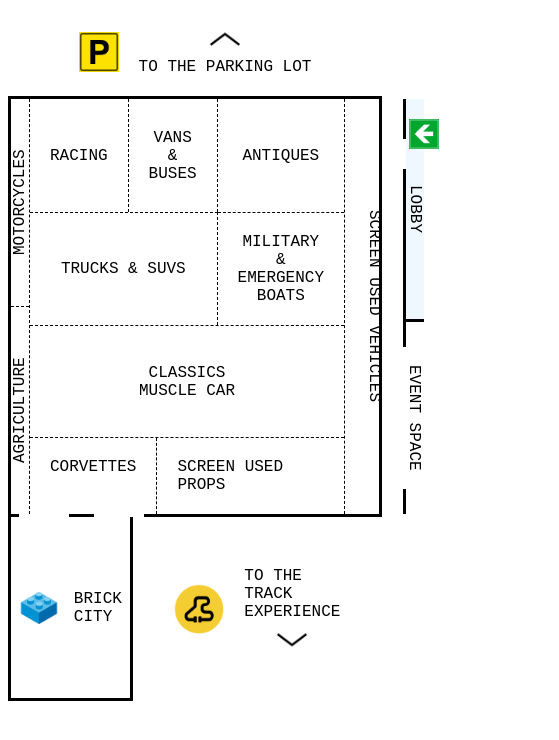
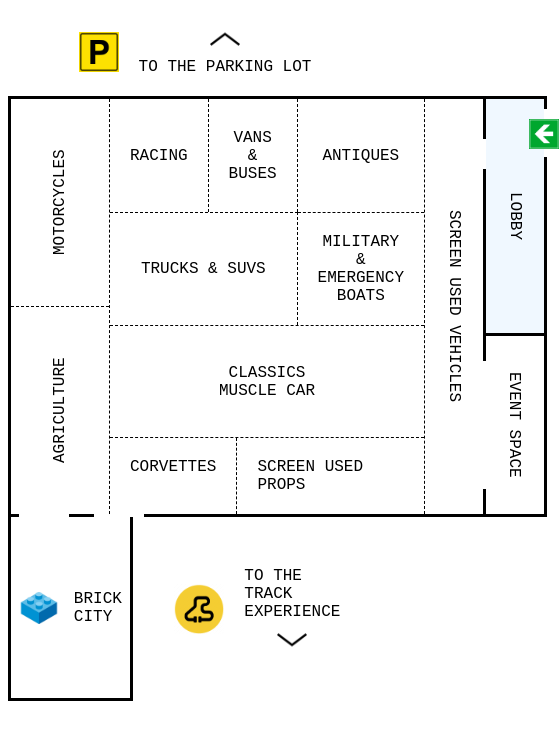
Before and after one commit to vzybailo/interactive-map-museum, a plain HTML site: page index.html in a window 390 px wide. Shown: the whole page, 559 px wide, since content can reach past the window. Drawn offline with Linux system fonts and the light colour scheme.

Commit message:
fix adaptive

```diff
--- a/index.html
+++ b/index.html
@@ -25,8 +25,7 @@
                 <div class="map__block">
                     <div class="map__main">
                         <div class="info-block map__main-block racing hover" data-info="Info about racing">
-                            <span>Racing</span>
-                            <img src="images/info.svg" class="info-marker">
+                            Racing
                         </div>
                         <div class="info-block map__main-block vans hover" data-info="Info about vans and buses">Vans & Buses</div>
                         <div class="info-block map__main-block antique hover" data-info="Info about antiques">Antiques</div>
@@ -37,9 +36,7 @@
                         </div>
                         <div class="info-block map__main-block classic-cars hover" data-info="Info about classics and muscle cars">
                             <span>Classics</span>
-                            <div>
-                                Muscle car
-                            </div>
+                            <div>Muscle car </div>
                         </div>
                     </div>
                     <div class="map__main-bottom">
@@ -59,7 +56,7 @@
             <div class="map__footer">
                 <div class="info-block map__footer-brick hover" data-info="Info about Brick City">
                     <img src="images/lego.png" alt="" class="lego-icon">
-                    Brick City
+                    <span>Brick City</span>
                 </div>
                 <div class="map__footer-track">
                     <img src="images/race-track.webp" alt="" class="race-track">
--- a/style.css
+++ b/style.css
@@ -31,6 +31,7 @@
     justify-content: center;
     align-items: center;
     width: 100%;
+    padding: 20px;
 }
 .map__moto:first-child {
     margin-top: 0;
@@ -90,6 +91,7 @@
     transition: .4s;
     color: #fff;
     font-weight: 700;
+    cursor: pointer;
 }
 .corvettes {
     padding: 20px;
@@ -102,6 +104,7 @@
     justify-content: center;
     align-items: center;
     transition: 0.2s;
+    padding: 0 20px;
 }
 .screen-used {
     writing-mode: vertical-lr;
@@ -140,6 +143,7 @@
     background-color: aliceblue;
     box-sizing: border-box;
     flex-grow: 2;
+    padding: 20px;
 }
 .map__entry:hover {
     font-weight: 700;
@@ -320,3 +324,8 @@ div#modal-text {
     0%, 100% {transform: rotate(90deg) translateX(0);}
     50% {transform: rotate(90deg) translateX(5px);}
 }
+@media screen and (max-width: 480px) {
+    .map__wrapper {
+        width: fit-content;
+    }
+}
```
